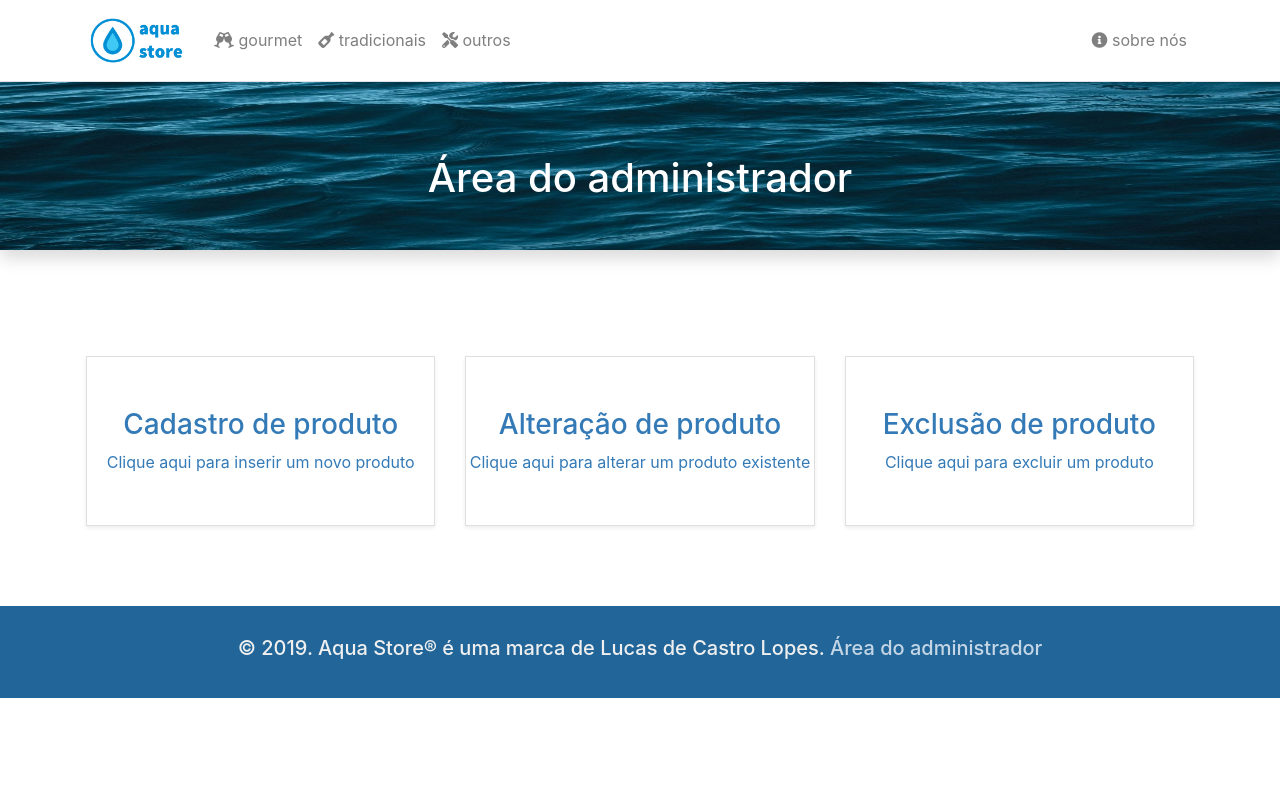
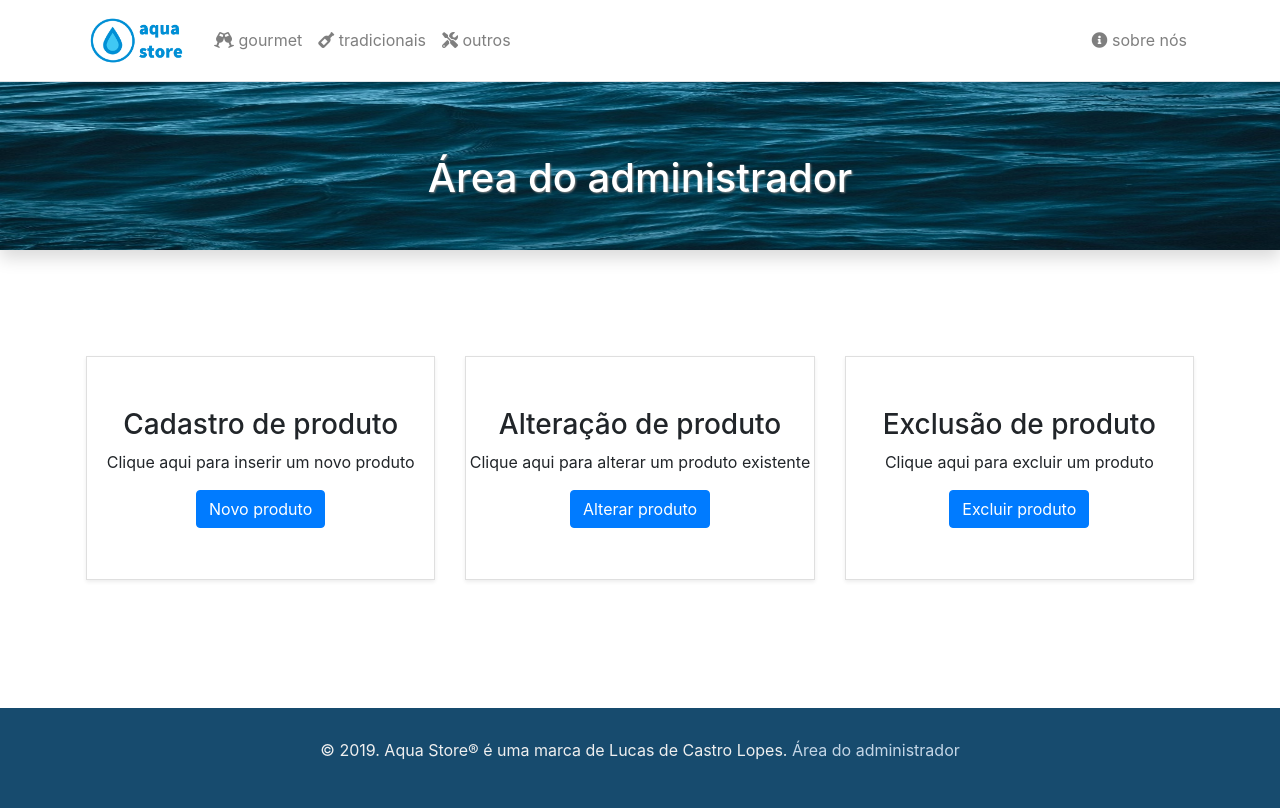
Before and after one commit to lclopes/Aqua-Store-Django, a Django app: page /admin.html in a window 1280 px wide. Before the commit the page ends 698 px from the top, so only its background shows below. Run offline with Django 3.2, Linux system fonts and the light colour scheme; parts of the project's set-up code (start-up, migrations or seed data) failed here and were passed over; some libraries are stand-ins or nearby versions.

Commit message:
Changed visual aspects

```diff
--- a/aquastore_app/static/aquastore_app/css/styles.css
+++ b/aquastore_app/static/aquastore_app/css/styles.css
@@ -63,7 +63,7 @@
 }
 
 .footer {
-    background-color: #226699;
+    background-color: #174b6e;
     color: #efefef;
     padding: 30px 0;
     bottom: 0px;
@@ -146,3 +146,19 @@
 .pagination-action:hover, .pagination-previous, .pagination-next {
     color: #3354AA;
 }
+
+.water-textfield{
+  display: block;
+  width: 100%;
+  height: calc(1.5em + 0.75rem + 2px);
+  padding: 0.375rem 0.75rem;
+  font-size: 1rem;
+  font-weight: 400;
+  line-height: 1.5;
+  color: #495057;
+  background-color: #fff;
+  background-clip: padding-box;
+  border: 1px solid #ced4da;
+  border-radius: 0.25rem;
+  transition: border-color 0.15s ease-in-out, box-shadow 0.15s ease-in-out;
+}
--- a/aquastore_app/templates/aquastore_app/admin.html
+++ b/aquastore_app/templates/aquastore_app/admin.html
@@ -9,7 +9,7 @@
          <div class="carousel-item active">
             <img class="carousel-inner-page d-block w-100" src="{% static 'media/wave.jpg' %}" alt="First slide">
             <div class="carousel-caption carousel-inner-text d-none d-md-block">
-               <h1>Área do administrador</h1>
+               <h1 style="text-shadow: 1px 1px 2px grey;">Área do administrador</h1>
             </div>
          </div>
       </div>
@@ -29,31 +29,30 @@
     <div class="container bg-white p-3 mb-5 " style="margin-top: 90px;">
         <div class="row">
             <div class="col-4">
-                <a href="{% url 'aquastore_app:cadastro' %}">
                 <div class="card-home mb-3 shadow-sm" style="align-items: center">
                     <h3 class="mt-5 ">Cadastro de produto</h3>
-                    <p class="mb-5">Clique aqui para inserir um novo produto</p>
+
+                    <p>Clique aqui para inserir um novo produto</p>
+                    <a href="{% url 'aquastore_app:cadastro' %}" class="btn btn-primary mb-5">Novo produto</a>
                 </div>
-                </a>
             </div>
             <div class="col-4">
-                <a href="{% url 'aquastore_app:cadastro' %}">
                 <div class="card-home mb-3 shadow-sm" style="align-items: center">
-                    <h3 class="mt-5 ">Alteração de produto</h3>
-                    <p class="mb-5">Clique aqui para alterar um produto existente</p>
+                    <h3 class="mt-5">Alteração de produto</h3>
+                    <p>Clique aqui para alterar um produto existente</p>
+                    <a href="{% url 'aquastore_app:cadastro' %}" class="btn btn-primary mb-5">Alterar produto</a>
                 </div>
-                </a>
             </div>
             <div class="col-4">
-                <a href="{% url 'aquastore_app:cadastro' %}">
                 <div class="card-home mb-3 shadow-sm" style="align-items: center">
                     <h3 class="mt-5 ">Exclusão de produto</h3>
-                    <p class="mb-5">Clique aqui para excluir um produto</p>
+                    <p>Clique aqui para excluir um produto</p>
+                    <a href="{% url 'aquastore_app:cadastro' %}" class="btn btn-primary mb-5">Excluir produto</a>
                 </div>
-                </a>
             </div>
         </div>
     </div>
+    <br><br>
     {% include "base/footer.html" %}
     </body>
     <script src="{% static 'aquastore_app/js/jquery-3.3.1.js' %}"></script>
--- a/aquastore_app/templates/aquastore_app/sobre.html
+++ b/aquastore_app/templates/aquastore_app/sobre.html
@@ -9,6 +9,7 @@
 </head>
 <body class="bg-white">
    <div class="container bg-white p-3 mb-5 text-justify">
+       <img src="{% static 'media/water-icon.png' %}" class="rounded mx-auto d-block">
       <h5 style="margin-top: 10px; text-align: justify">A Aqua Store é uma loja virtual de águas, fundada em 2019, pelo
          sommelier
          de águas Lucas de Castro Lopes. <br>
--- a/templates/base/footer.html
+++ b/templates/base/footer.html
@@ -2,7 +2,7 @@
 <footer class="footer">
    <div class="container">
       <div class="text-center">
-          <h5>© 2019. Aqua Store® é uma marca de Lucas de Castro Lopes. <a href="{% url 'aquastore_app:admin' %}">Área do administrador</a></h5>
+          <p>© 2019. Aqua Store® é uma marca de Lucas de Castro Lopes. <a href="{% url 'aquastore_app:admin' %}">Área do administrador</a></p>
       </div>
    </div>
 </footer>
```
Also changed, not shown: aquastore_app/templates/aquastore_app/cadastro.html (+4 -8 lines), aquastore_app/templates/aquastore_app/exibe.html (+27 -0 lines), templates/base/carousel.html (+4 -4 lines).
